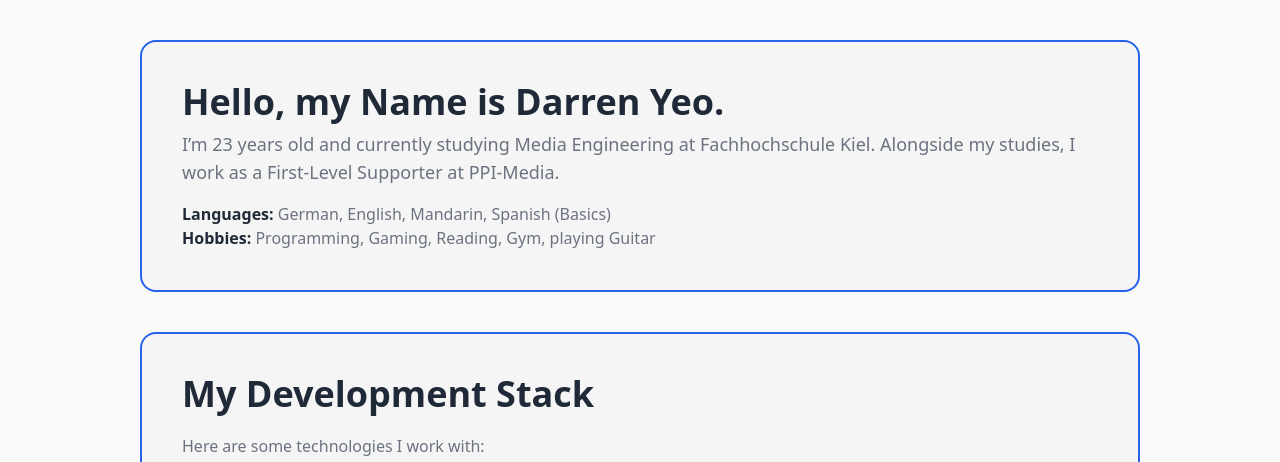
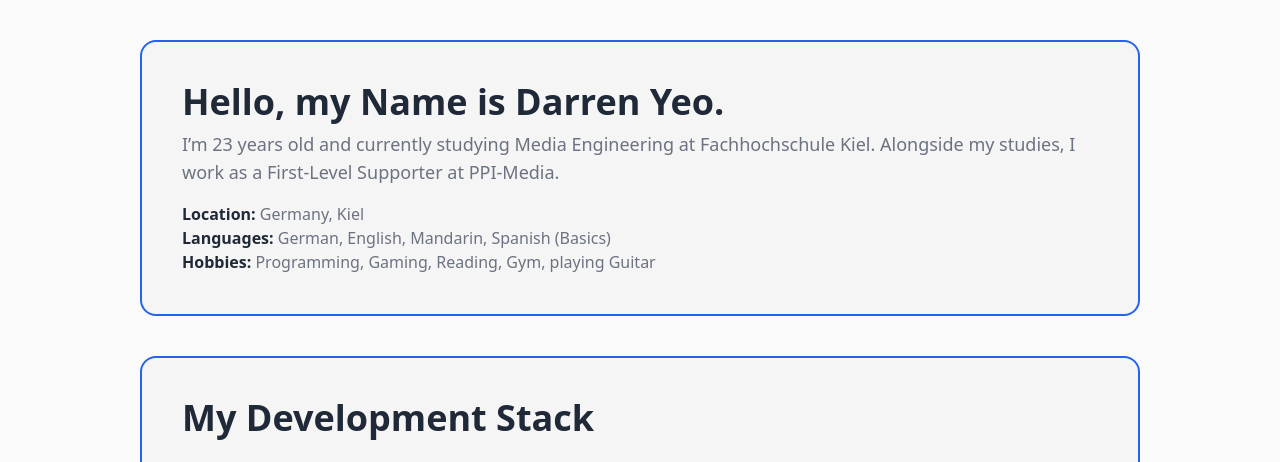
Before and after one commit to darrenyeo245/myPortfolio, an Astro site: page / in a window 1280 px wide. Shown: the part 68-530 px from the top of the page. Built offline with nearby package versions, Linux system fonts and the light colour scheme; Astro itself is replaced by a stand-in of ours.

Commit message:
chore: add location

```diff
--- a/src/components/about.astro
+++ b/src/components/about.astro
@@ -15,6 +15,7 @@ function getAge() {
                 Kiel.
                 Alongside my studies, I work as a First-Level Supporter at PPI-Media.</p>
             <ul class="pt-4">
+                <li><span class="font-bold text-text dark:text-text-dark">Location:</span> Germany, Kiel </li>
                 <li><span class="font-bold text-text dark:text-text-dark">Languages:</span> German, English, Mandarin,
                     Spanish (Basics)
                 </li>
```
